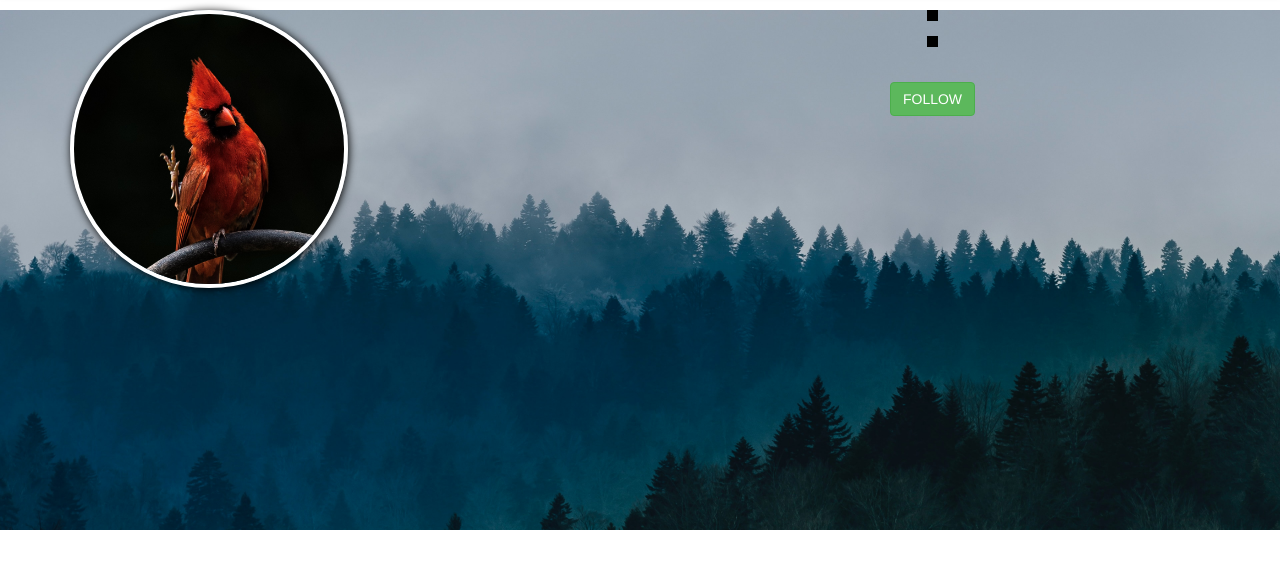
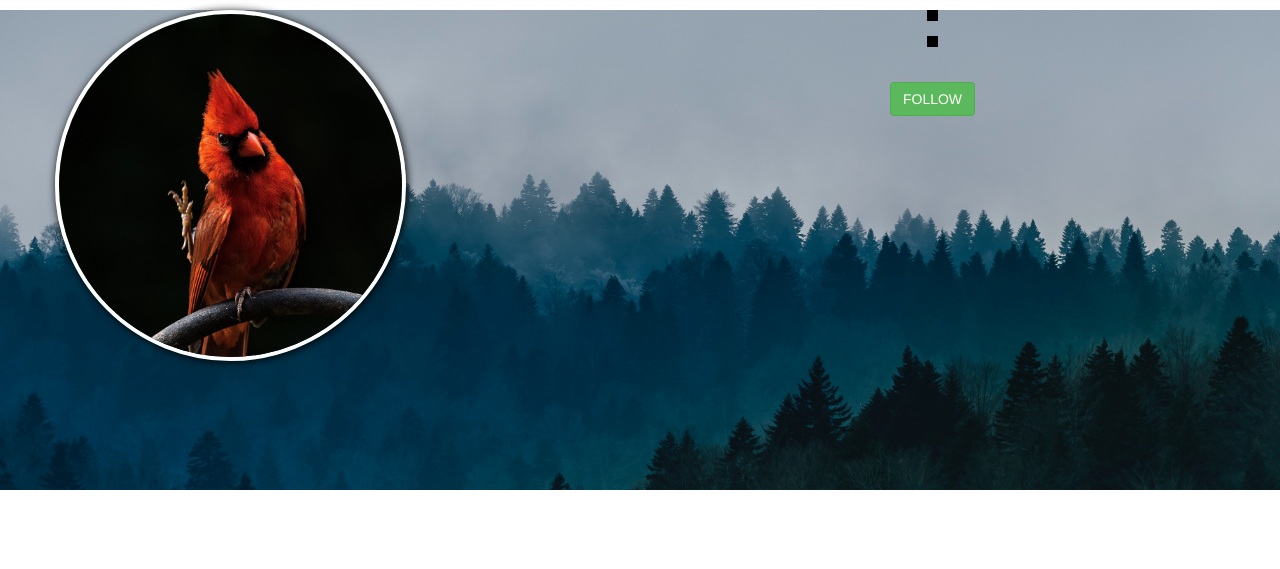
Before and after one commit to gagangulyani/Prosfora, a Flask app: a page that uses templates/profile.html in a window 1280 px wide. Shown: the part 80-649 px from the top of the page. Run offline with Flask 2, Linux system fonts and the light colour scheme; data that the repository does not hold is empty; parts of the project's set-up code (start-up, migrations or seed data) failed here and were passed over; some libraries are stand-ins or nearby versions.

Commit message:
Updated Profile Template

```diff
--- a/static/css/styles.css
+++ b/static/css/styles.css
@@ -289,7 +289,7 @@ body > div.landing-2.bg-cont > div > div > div.col-12.col-lg-6.mt-sm-5 > div > d
     background-size: cover;
     background-repeat: no-repeat;
     background-position: center;
-    height: 65vh;
+    min-height: 60vh;
 }
 .userBannerInfo{
     color:white;
@@ -298,15 +298,13 @@ body > div.landing-2.bg-cont > div > div > div.col-12.col-lg-6.mt-sm-5 > div > d
     display: inline-block;
     padding: 0.2em;
 }
-.profilePic{
-    width: 50%;
-    height: auto;
-}
+
 .proPic{
     border: 4px solid white;
     box-shadow: 1px 1px 8px black;
     border-radius: 50%;
-    width: 50%;
+    width: 60%;
+    /*height: 50%*/
 }
 .userInfo{
     /*z-index: 8;*/
--- a/templates/profile.html
+++ b/templates/profile.html
@@ -5,13 +5,19 @@
     <div class="coverPhoto">
         <div class="container">
             <div class="userInfo row">
-                <div class="profilePic col-12 col-sm-6 d-flex justify-content-center">
-                    <img src="/static/images/profile/profilePic.jpg" alt="username's Profile Picture" class="my-5 proPic mx-auto" title="{{current_user.name}}">
+                <div class="profilePic col-12 col-md-6 d-flex justify-content-center">
+                    <div class="row">
+                        <div class="col-12">
+                            <div class="my-5">
+                                <img src="/static/images/profile/profilePic.jpg" alt="username's Profile Picture" class="proPic mx-auto d-block img-fluid" title="{{current_user.name}}">
+                            </div>
+                        </div>
+                    </div>
                 </div>
 
-                <div class="col-12 col-sm-6 mt-2 mt-sm-5">
-                    <div class="row">
-                        <div class="col-12 mt-0 mt-sm-5 text-center text-sm-left">
+                <div class="col-12 col-md-6 mt-2 mt-md-5">
+                    <div class="row pb-5">
+                        <div class="col-12 mt-0 mt-md-5 text-center text-md-left">
                             <p class="userBannerInfo">{{current_user.name}}</p>
                             <br>
                             <p class="userBannerInfo">{{current_user.username}}</p>
```
